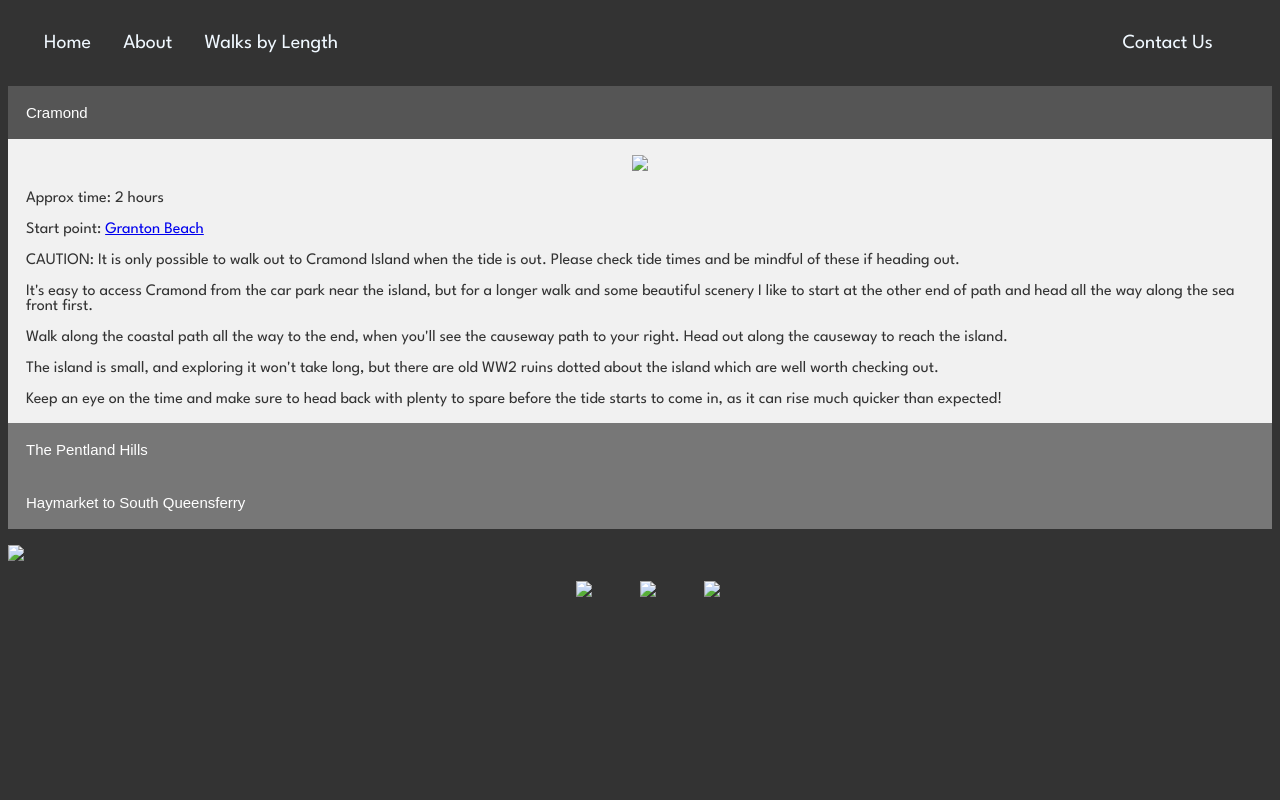
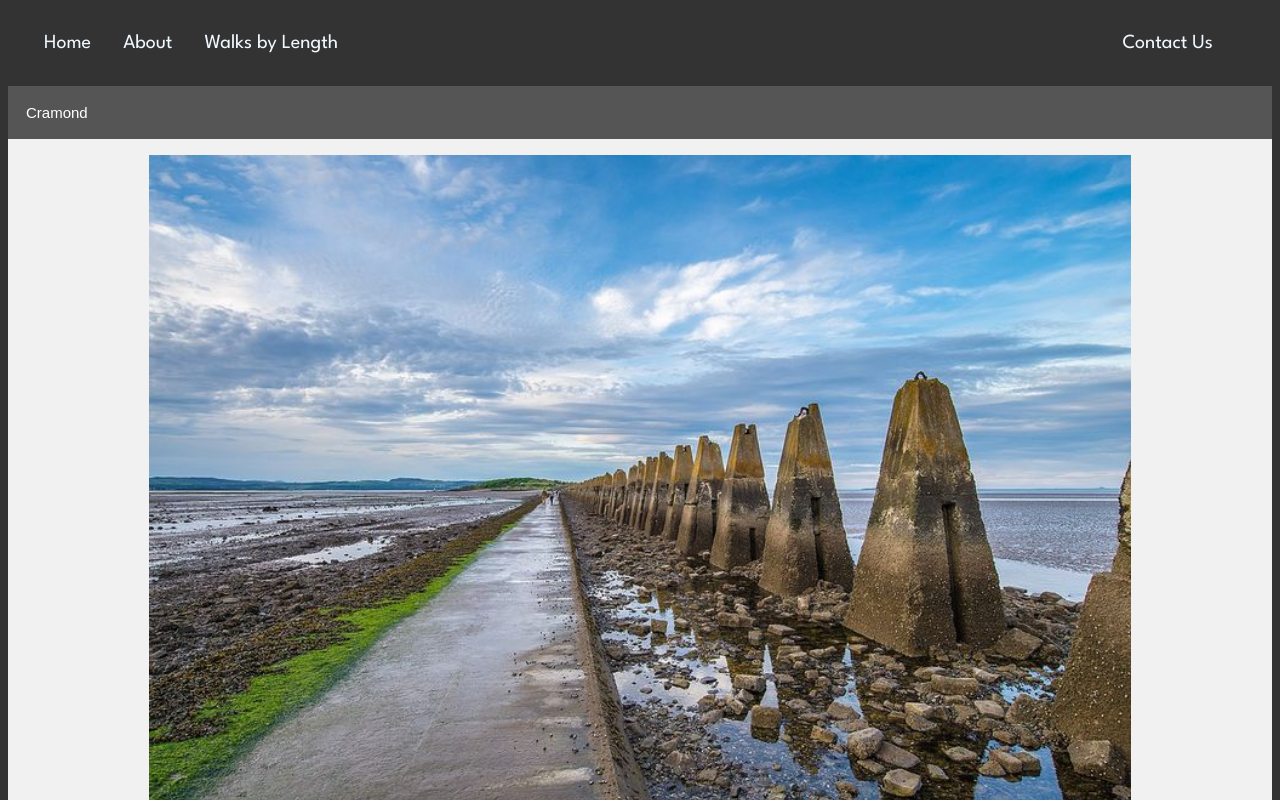
Before and after one commit to JulietteBehr/CFG-finalproject, a plain HTML site: page long.html in a window 1280 px wide. Both pictures are taken after a click on the button "Cramond". Shown: the top 800 px of the page. Drawn offline with Linux system fonts and the light colour scheme.

Commit message:
Update long.html

```diff
--- a/long.html
+++ b/long.html
@@ -39,7 +39,7 @@
        <div class="content">
          <p>
             <div class="walkImage">
-              <img src=".\images\long1.jpg" style="width:80%">
+              <img src=".\long1.jpg" style="width:80%">
               </div>
               <div class="walkContent">
               <P>Approx time: 2 hours</P>
@@ -56,7 +56,7 @@
        <div class="content">
          <p>
            <div class="walkImage">
-           <img src=".\images\long2.jpg" style="width:80%"></div>
+           <img src=".\long2.jpg" style="width:80%"></div>
            <div class="walkContent">
            <P>Approx time: 3 hours</P>
            <P>Start point: <a href="https://goo.gl/maps/2noeLgUhM2F4g1ZS7" target="blank">Threipmuir Reservoir Car Park</a></P>
@@ -71,7 +71,7 @@
        <div class="content">
          <p>
           <div class="walkImage">
-            <img src=".\images\long3.jpg" style="width:80%"></div>
+            <img src=".\long3.jpg" style="width:80%"></div>
             <div class="walkContent">
               <P>Approx time: 3 hours</P>
             <P>Start point: <a href="https://goo.gl/maps/rfwVknQwSwKkmA8B8" target="blank">Haymarket Station</a></P>
@@ -86,20 +86,20 @@
        </div>
        <P></P>
        <div id="footerImage">
-       <img src=".\images\img1.jpg" style="width:100%">
+       <img src=".\img1.jpg" style="width:100%">
         </div>
 
         <P></P>
 
         <footer>
           <a href="https://www.instagram.com" target="blank">
-          <img src=".\images\instagram.png"  id="logo1">
+          <img src=".\instagram.png"  id="logo1">
           </a>
           <a href="https://www.twitter.com" target="blank">
-            <img src=".\images\twitter.png"  id="logo2">
+            <img src=".\twitter.png"  id="logo2">
             </a>
             <a href="https://www.facebook.com" target="blank">
-              <img src=".\images\facebook.png"  id="logo3">
+              <img src=".\facebook.png"  id="logo3">
               </a>
       </footer>
 
```
